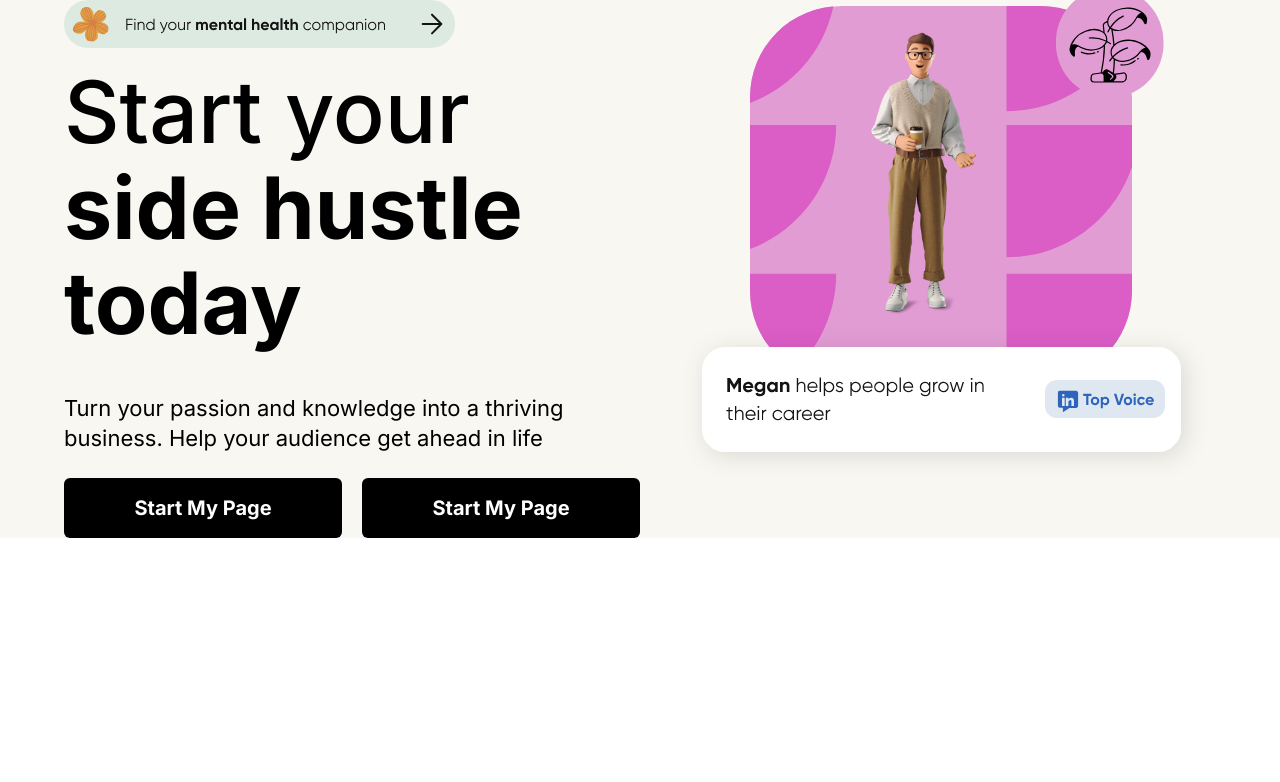
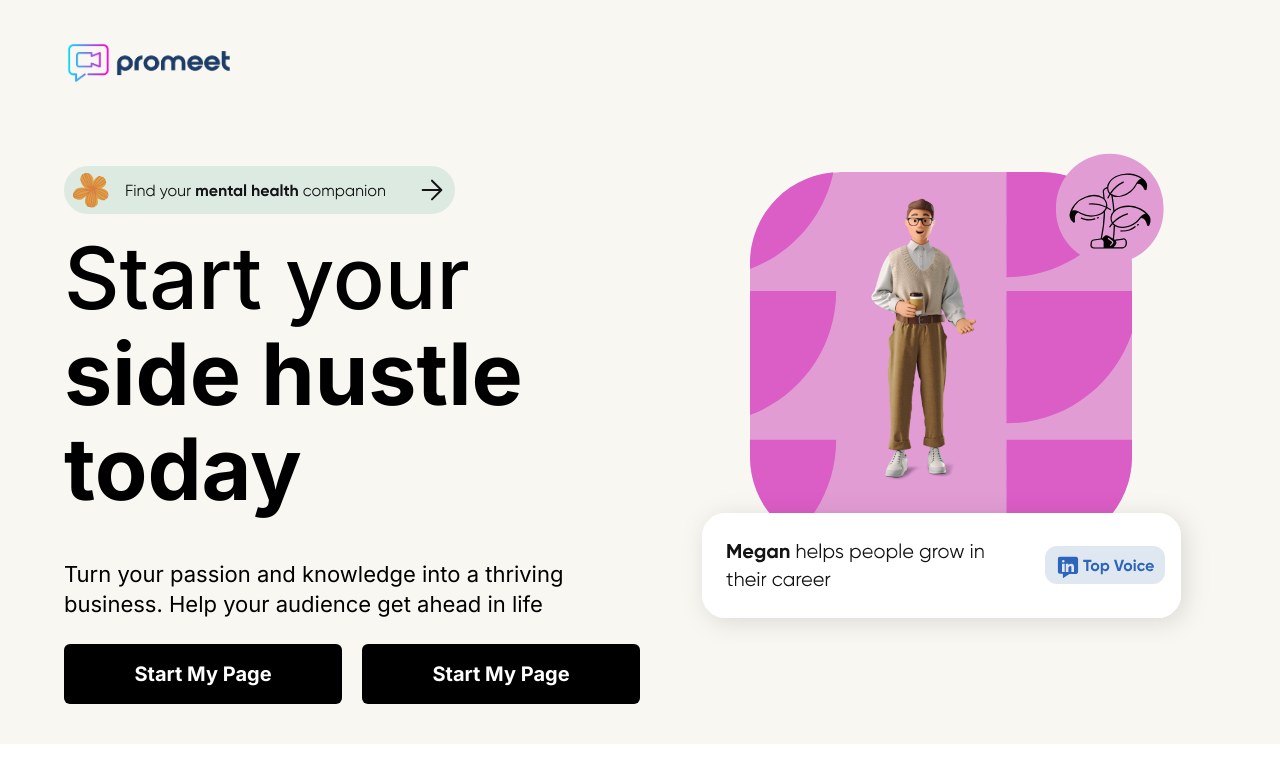
Before and after one commit to suraj270702/pro-meet, a Next.js app: page / in a window 1280 px wide. Shown: the top 782 px of the page. Built offline with nearby package versions, Linux system fonts and the light colour scheme.

Commit message:
navbar page added

```diff
--- a/components/Home.tsx
+++ b/components/Home.tsx
@@ -5,12 +5,15 @@ import heroBg from "../img/hero-bg/img-landing-hero-bg-1.svg";
 import Image from "next/image";
 import Slider from "./Slider";
 import bannerImg from "../img/hero-bg/mental-health-banner.svg";
+import Navbar from "./Navbar";
 
 const HomePage = () => {
   return (
-    <div className="bg-[#f8f7f2]">
-      <div className="flex  w-[96%] lg:w-[90%] mx-auto">
-        <div className="w-full lg:w-1/2">
+    <div className="bg-[#f8f7f2] pb-10">
+      <div className="w-[96%] lg:w-[90%] mx-auto">
+        <Navbar />
+       <div className="flex">
+       <div className="w-full lg:w-1/2">
           <Image src={bannerImg} alt="" />
           <div className="flex flex-col">
             <span className="text-[48px] lg:text-[86px] font-medium">
@@ -35,6 +38,7 @@ const HomePage = () => {
         <div className="hidden lg:block w-full lg:w-1/2">
           <Slider />
         </div>
+       </div>
       </div>
     </div>
   );
--- /dev/null
+++ b/components/Navbar.tsx
@@ -0,0 +1,15 @@
+import React from "react";
+import logoImg from "../img/logo-promeet-light-9f47740a.webp";
+import Image from "next/image";
+
+const Navbar = () => {
+  return (
+    <div className="mb-5 lg:mb-10 py-5 lg:py-10">
+      <div>
+      <Image src={logoImg} alt="" width={170} height={200} />
+      </div>
+    </div>
+  );
+};
+
+export default Navbar;
```
Also changed, not shown: img/logo-promeet-light-9f47740a.webp (added).
